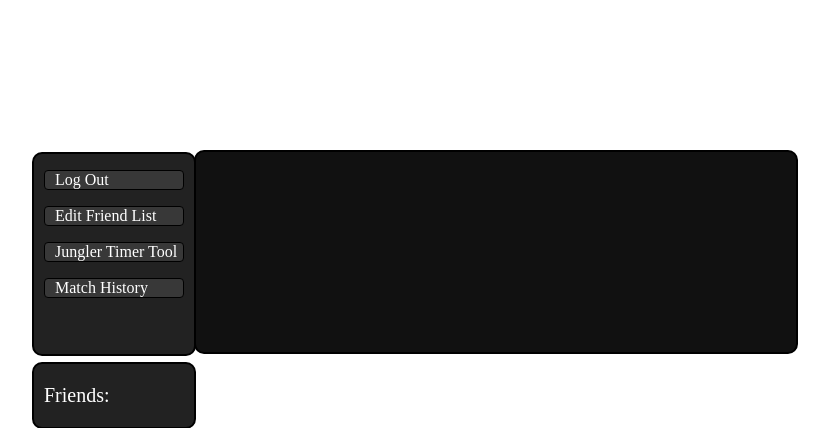
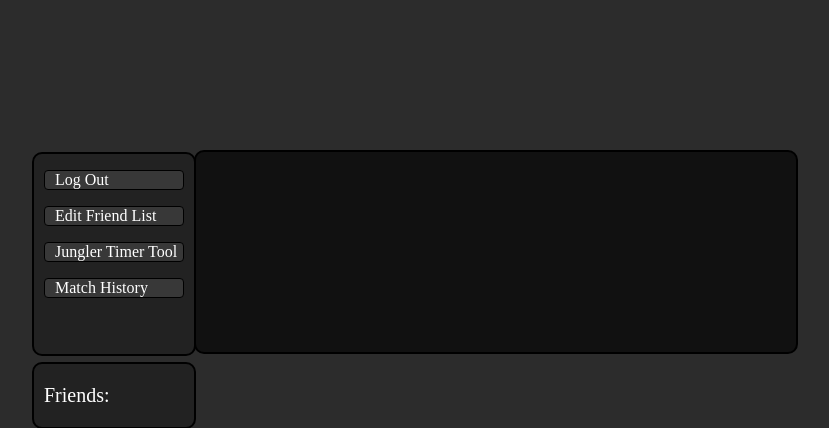
Before and after one commit to DMatev/MMT, a Node project: template views/main.ejs in a window 1280 px wide. Shown: the top 428 px of the page, without its empty margins (146-975 px from the left). Run offline with Node 20 templates, Linux system fonts and the light colour scheme; the template is opened without the code that fills it, so the values that code supplies are empty; some libraries are stand-ins or nearby versions.

Commit message:
all around visuals

```diff
--- a/public/css/main.css
+++ b/public/css/main.css
@@ -1,3 +1,6 @@
+body{
+	background-color: #2c2c2c;
+}
 p {
 	color: white;
 }
@@ -136,7 +139,7 @@ filter: progid:DXImageTransform.Microsoft.gradient( startColorstr='#7d7e7d', end
 	margin-top: 10px;
 	padding: 10px;
 	border: 1px solid black;
-	height: 450px;
+	height: 400px;
 	width: 500px;
 	border-radius: 10px;
 	border:2px solid #c2c2c2;
```
Also changed, not shown: public/images/ajax-loader.gif, public/images/ajax-loader_old.gif (added).
